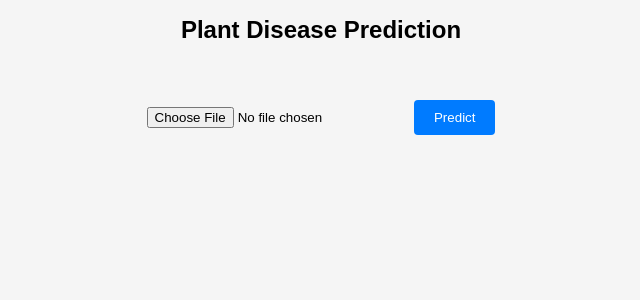
After one commit to swaralid9/19_DeepDivers_PS2, a Flask app: template templates/image.html in a window 1280 px wide. The commit adds this page. Shown: the top 300 px of the page, without its empty margins (319-959 px from the left). Run offline with Flask 3, Linux system fonts and the light colour scheme; the template is opened without the code that fills it, so the values that code supplies are empty.

Commit message:
final-updations

```diff
--- a/app.py
+++ b/app.py
@@ -4,6 +4,13 @@ import pandas as pd
 from sklearn.model_selection import train_test_split
 from sklearn.ensemble import RandomForestClassifier
 from sklearn.metrics import accuracy_score
+import os
+import random
+from flask import Flask, render_template, request
+from tensorflow.keras.preprocessing.image import img_to_array, ImageDataGenerator, load_img
+import numpy as np
+from tensorflow.keras.models import Sequential
+from tensorflow.keras.layers import Conv2D, MaxPooling2D, Flatten, Dense
 
 app = Flask(__name__)
 thresholds = {
@@ -17,7 +24,6 @@ thresholds = {
     'turbidity': {'min': 0, 'max': 5}
 }
 dataset = pd.read_csv('plant_health_dataset.csv')
-
 X = dataset.drop('HealthStatus', axis=1)
 y = dataset['HealthStatus']
 X_train, X_test, y_train, y_test = train_test_split(X, y, test_size=0.2, random_state=42)
@@ -39,10 +45,70 @@ def predict():
         prediction = model.predict(input_df)
 
         return render_template('predict.html', prediction=prediction[0])
-# Route for serving the homepage
+
+dataset_path = 'PlantDisease'
+
+
+def get_train_generator():
+    train_path = os.path.join(dataset_path, 'train')
+    train_datagen = ImageDataGenerator(rescale=1./255)
+    train_generator = train_datagen.flow_from_directory(
+        train_path,
+        target_size=(100, 100),
+        batch_size=32,
+        class_mode='binary'  # Assuming two classes: healthy and unhealthy
+    )
+    return train_generator
+
+def classify_random_image():
+    train_generator = get_train_generator()
+
+    model = Sequential([
+        Conv2D(32, (3, 3), activation='relu', input_shape=(100, 100, 3)),
+        MaxPooling2D((2, 2)),
+        Conv2D(32, (3, 3), activation='relu'),
+        MaxPooling2D((2, 2)),
+        Flatten(),
+        Dense(64, activation='relu'),
+        Dense(1, activation='sigmoid')  # Binary classification: healthy or unhealthy
+    ])
+
+    model.compile(loss='binary_crossentropy', optimizer='adam', metrics=['accuracy'])
+
+    model.fit(train_generator, epochs=15)
+
+    random_class = random.choice(['healthy', 'unhealthy'])
+    class_path = os.path.join(dataset_path, 'train', random_class)
+    if os.listdir(class_path):
+        random_image_filename = random.choice(os.listdir(class_path))
+        random_image_path = os.path.join(class_path, random_image_filename)
+        random_image = load_img(random_image_path, target_size=(100, 100))
+
+        random_image_array = img_to_array(random_image)
+        random_image_array = random_image_array.reshape(1, 100, 100, 3) / 255.0
+
+        prediction = model.predict(random_image_array)
+        predicted_class = 'healthy' if prediction < 0.5 else 'unhealthy'
+
+        predictions_data = {
+            'image_path': random_image_path,
+            'predicted_class': predicted_class,
+        }
+    else:
+        predictions_data = {'image_path': '', 'predicted_class': 'Unknown'}
+
+    return predictions_data
+
 @app.route('/')
-def home():
-    return render_template('index.html')
+def index():
+    predictions_data = {'image_path': '', 'predicted_class': 'Unknown'}
+    return render_template('index.html', predictions_data=predictions_data)
+
+@app.route('/results')
+def results():
+    predictions_data = classify_random_image()
+    return render_template('results.html', predictions_data=predictions_data)
+
 
 @app.route('/input')
 def input():
@@ -82,5 +148,20 @@ def recommend():
 
     return render_template('recommendations.html', recommendations=recommendations)
 
+
 if __name__ == '__main__':
+       # model and train_generator
+    model = Sequential([
+        Conv2D(32, (3, 3), activation='relu', input_shape=(100, 100, 3)),
+        MaxPooling2D((2, 2)),
+        Conv2D(32, (3, 3), activation='relu'),
+        MaxPooling2D((2, 2)),
+        Flatten(),
+        Dense(64, activation='relu'),
+        Dense(7, activation='softmax')  # 7 classes including 'Endangered_Animals'
+    ])
+    model.compile(loss='categorical_crossentropy', optimizer='adam', metrics=['accuracy'])
+
+    train_generator = get_train_generator()
+
     app.run(debug=True)
--- a/templates/blogs.html
+++ b/templates/blogs.html
@@ -55,7 +55,7 @@ textarea {
 }
 
 button {
-    background-color: #4CAF50;
+    background-color: #13bee9;
     color: white;
     border: none;
     padding: 10px 20px;
--- /dev/null
+++ b/templates/image.html
@@ -0,0 +1,73 @@
+<!DOCTYPE html>
+<html lang="en">
+<head>
+    <meta charset="UTF-8">
+    <meta name="viewport" content="width=device-width, initial-scale=1.0">
+    <title>Plant Disease Prediction</title>
+    <style>
+       body {
+    font-family: Arial, sans-serif;
+    margin: 0;
+    padding: 0;
+    background-color: #f5f5f5;
+}
+
+.container {
+    max-width: 600px;
+    margin: 50px auto;
+    padding: 20px;
+    background-color: #fff;
+    border-radius: 8px;
+    box-shadow: 0 2px 4px rgba(0, 0, 0, 0.1);
+}
+
+h1 {
+    font-size: 24px;
+    text-align: center;
+    margin-bottom: 20px;
+}
+
+form {
+    text-align: center;
+    margin-bottom: 20px;
+}
+
+input[type="file"] {
+    margin-right: 10px;
+}
+
+button[type="submit"] {
+    padding: 10px 20px;
+    background-color: #007bff;
+    color: #fff;
+    border: none;
+    border-radius: 4px;
+    cursor: pointer;
+}
+
+button[type="submit"]:hover {
+    background-color: #0056b3;
+}
+
+#result {
+    text-align: center;
+    margin-top: 20px;
+    font-size: 18px;
+}
+    </style>
+</head>
+<body>
+    <h1>Plant Disease Prediction   </h1><br>
+    <form action="/predict" method="post" enctype="multipart/form-data">
+      <br>  <input type="file" name="image" accept="image/*">
+        <button type="submit">Predict</button>
+    </form>
+    <div id="result"></div>
+
+    <script>
+        function displayResult(result) {
+            document.getElementById("result").innerHTML = result;
+        }
+    </script>
+</body>
+</html>
--- a/templates/index.html
+++ b/templates/index.html
@@ -23,6 +23,9 @@
                     </li>
                     <li class="nav-item">
                         <a class="nav-link btn btn-success" href="/input">Water quality</a>
+                    </li>
+                    <li class="nav-item">
+                        <a class="nav-link btn btn-success" href="/results">Image upload</a>
                     </li>
                     <li class="nav-item">
                         <a class="nav-link btn btn-success" href="/blogs">Blogs</a>
--- a/templates/input.html
+++ b/templates/input.html
@@ -21,7 +21,7 @@
         form {
             max-width: 400px;
             margin: 20px auto;
-            background-color: #fff;
+            background-color: #dbeeb0;
             padding: 20px;
             border-radius: 5px;
             box-shadow: 0 0 10px rgba(0, 0, 0, 0.1);
```
Also changed, not shown: templates/results.html (added, +44 -0 lines), 14 other files.
